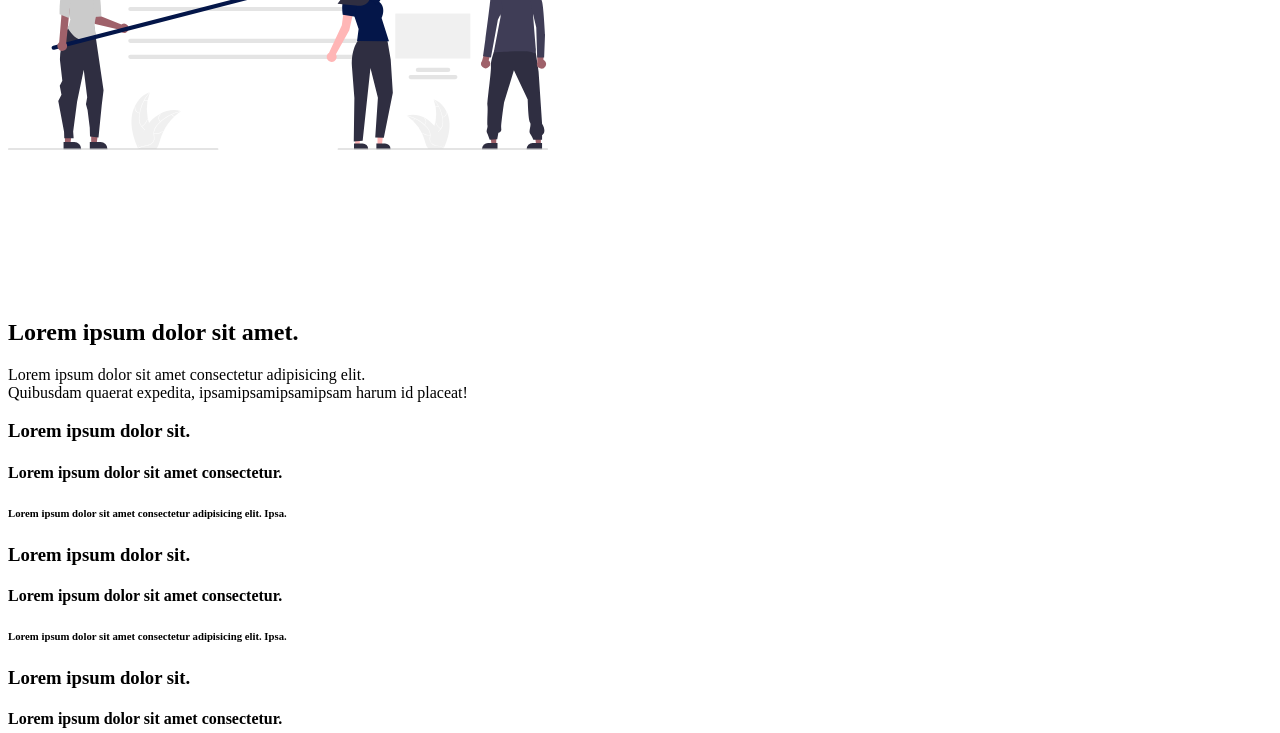
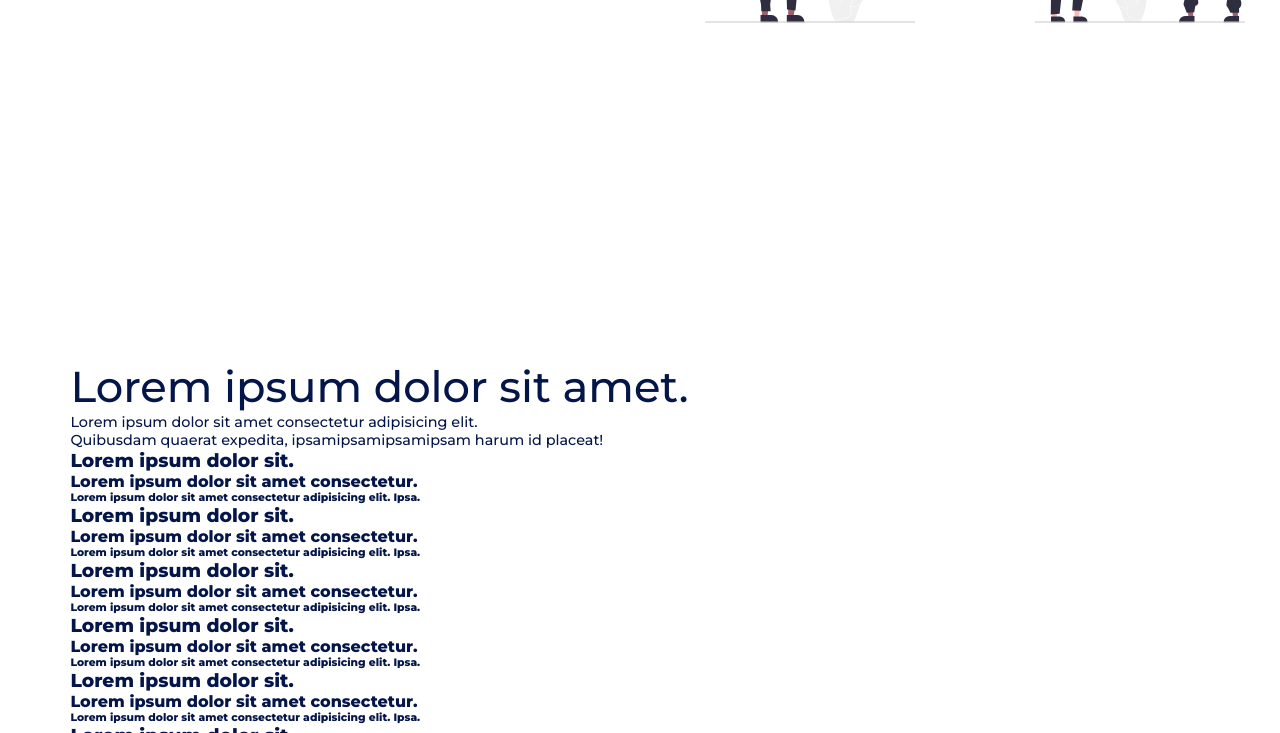
Before and after one commit to hyperingenious/Blog-website, a plain HTML site: page index.html in a window 1280 px wide. Shown: the part 470-1203 px from the top of the page. Drawn offline with nearby package versions, Linux system fonts and the light colour scheme; files that its build step writes are made by us from their sources; the site is published under a folder, as on GitHub Pages, so addresses that start at the root find nothing; a web font is replaced by a local one.

Commit message:
Minor bug fix
Small file location error fixed

```diff
--- a/index.html
+++ b/index.html
@@ -6,7 +6,7 @@
     <title></title>
     <meta name="description" content="">
     <meta name="viewport" content="width=device-width, initial-scale=1">
-    <link rel="stylesheet" href="/Uday-Sir/scss/style.css">
+    <link rel="stylesheet" href="scss/style.css">
 </head>
 <body>
     <header>
```
